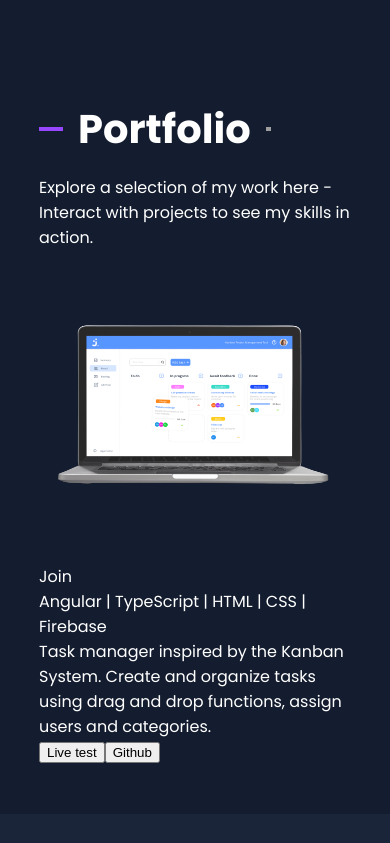
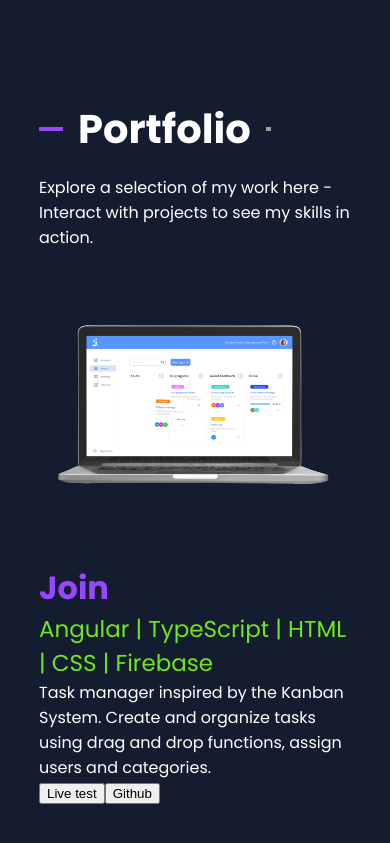
Before and after one commit to heikoNickel/PORTFOLIO, an Angular app: page / in a window 390 px wide. Shown: the part 6116-6959 px from the top of the page. Before the commit the page ends 6930 px from the top, so only its background shows below. Built offline with nearby package versions, Linux system fonts and the light colour scheme; grey boxes are pictures that could not be loaded.

Commit message:
portfolio second edit

```diff
--- a/src/app/main-content/portfolio/portfolio.component.html
+++ b/src/app/main-content/portfolio/portfolio.component.html
@@ -15,7 +15,7 @@
                 <img src="./assets/img/portfolio/join.png" alt="">
             </div>
                 <div class="project-infos">
-                    <div class="position-wrapper">
+                    <!-- <div class="position-wrapper"> -->
                     <div class="name">Join</div>
                     <div class="skills">Angular | TypeScript | HTML | CSS | Firebase</div>
                     <div class="description">Task manager inspired by the Kanban System. Create and organize tasks using drag and drop functions, assign users and categories. </div>
@@ -23,8 +23,8 @@
                         <button>Live test</button>
                         <button>Github</button>
                     </div>
+                    <!-- </div> -->
                 </div>
             </div>
-        </div>
-    </div>
+         </div>
 </section>
--- a/src/app/main-content/portfolio/portfolio.component.scss
+++ b/src/app/main-content/portfolio/portfolio.component.scss
@@ -50,6 +50,7 @@ h2{
 .single-project{
     display: flex;
     justify-content: center;
+    gap: 50px;
     >.img-container{
         height: auto;
         width: 550px;
@@ -62,6 +63,18 @@ h2{
         height: auto;
         width: 40%;
         padding-top: 100px;
+        >.name{
+            color: #9747ff;
+            font-size: 32px;
+            font-weight: 700;
+        }
+        >.skills{
+            color: #70e61C;
+            font-size: 23px;
+        }
+        >.description{
+            padding-right: 20px;
+        }
     }
 }
 
@@ -84,18 +97,25 @@ h2{
     .line-short{
         width: 50px;
     }
+    .single-project{
+        gap: 25px;
+    }
 }
 
 @media(max-width: 700px){
     .single-project{
         flex-direction: column;
         align-items: center;
+        gap: 0px;
         >.img-container{
             width: 80%;
         }
         >.project-infos{
             padding-top: 0px;
             width: 80%;
+            >.description{
+                padding-right: 0px;
+            }
         }
     }
 }
@@ -106,7 +126,6 @@ h2{
             width: calc(90% - 20px);
         }
     }
-
     .headline{
         width: 90%
     }
```
